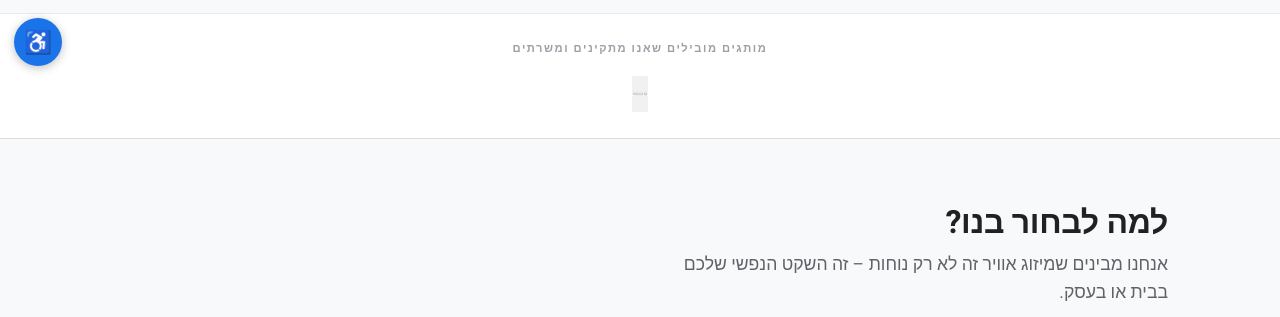
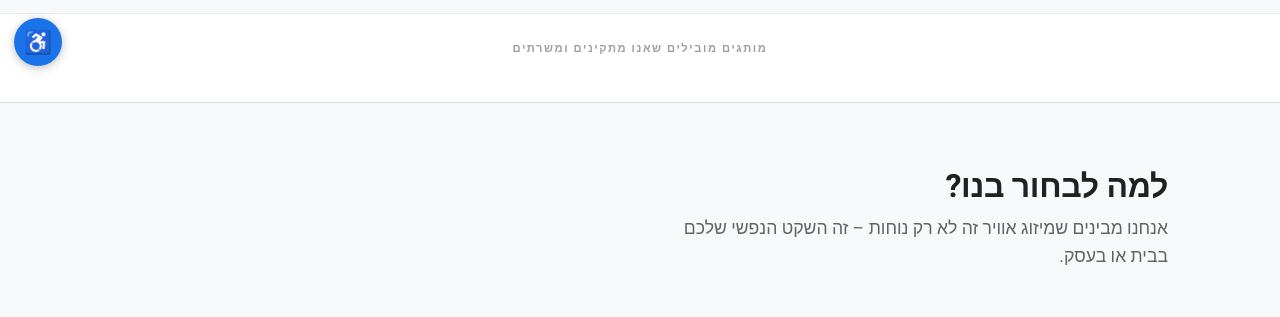
Before and after one commit to apps4ai/mizugavir_website, a plain HTML site: page index.html in a window 1280 px wide. Shown: the part 714-1031 px from the top of the page. Drawn offline with Linux system fonts and the light colour scheme.

Commit message:
Update index.html

```diff
--- a/index.html
+++ b/index.html
@@ -650,10 +650,7 @@
           <div class="container">
             <p style="text-align:center;font-size:0.7rem;font-weight:700;color:#9AA0A6;text-transform:uppercase;letter-spacing:0.14em;margin-bottom:18px;">מותגים מובילים שאנו מתקינים ומשרתים</p>
             <div style="display:flex;justify-content:center;align-items:center;gap:32px;flex-wrap:wrap;">
-              <img src="https://raw.githubusercontent.com/apps4ai/mizugavir_website/main/images/logo-[שם-מותג].png.jpg" alt="מותג מזגן" loading="lazy"
-                style="height:36px;object-fit:contain;filter:grayscale(100%);opacity:0.5;transition:filter 0.2s,opacity 0.2s;"
-                onmouseover="this.style.filter='none';this.style.opacity='1'"
-                onmouseout="this.style.filter='grayscale(100%)';this.style.opacity='0.5'">
+
             </div>
           </div>
         </section>
```
